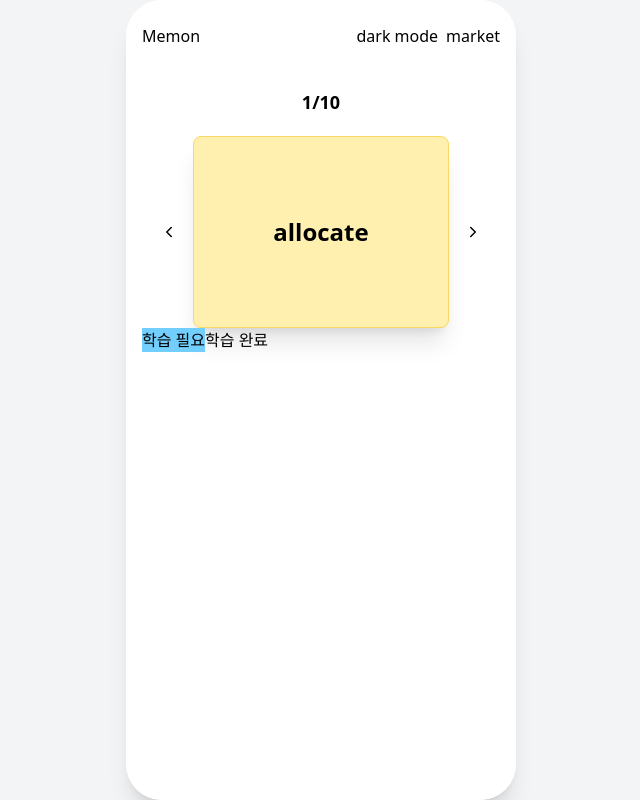
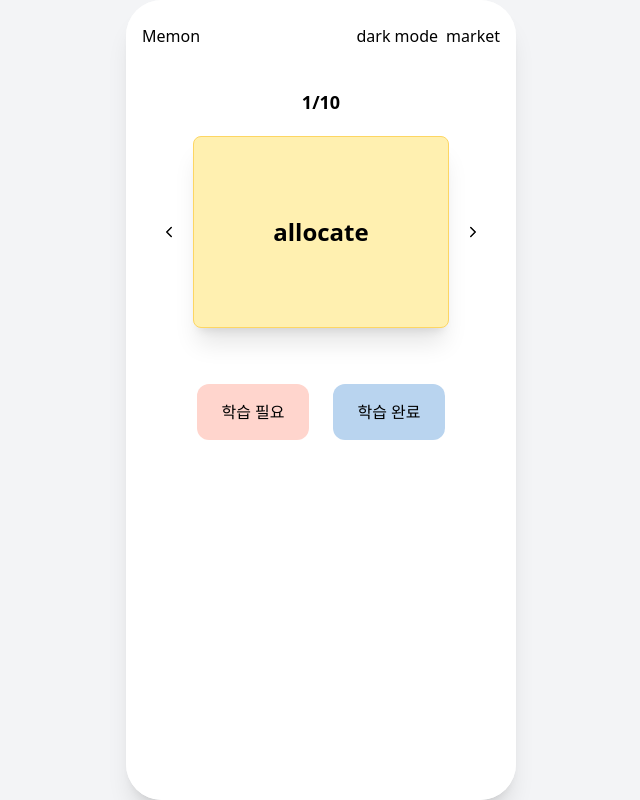
Before and after one commit to catisverycute/Memon, a React (Vite) app: page /learn/1 in a window 1280 px wide. Shown: the whole page, without its empty margins (319-959 px from the left). Built offline with nearby package versions, Linux system fonts and the light colour scheme; no server answers.

Commit message:
♻️ [refactor] 버튼 컴포넌트로 교체

```diff
--- a/src/page/LearnPage.tsx
+++ b/src/page/LearnPage.tsx
@@ -4,6 +4,7 @@ import { toeicWords } from '../data/mockWords';
 // import { ChevronLeft, ChevronRight } from 'lucide-react';
 import Header from '../components/common/Header';
 import { IoChevronBack, IoChevronForward } from 'react-icons/io5';
+import Button from '../components/common/Button';
 
 export default function LearnPage(): JSX.Element {
   const [currentWord, setCurrentWord] = useState(0);
@@ -60,9 +61,13 @@ export default function LearnPage(): JSX.Element {
             <IoChevronForward />
           </button>
         </div>
-        <div>
-          <button className="bg-dol">학습 필요</button>
-          <button>학습 완료</button>
+        <div className="flex justify-center mt-14 gap-6">
+          <Button variant="text" size="md" className="bg-softcoral">
+            학습 필요
+          </Button>
+          <Button variant="text" size="md" className="bg-pastelSkyLight">
+            학습 완료
+          </Button>
         </div>
       </div>
     </div>
```
